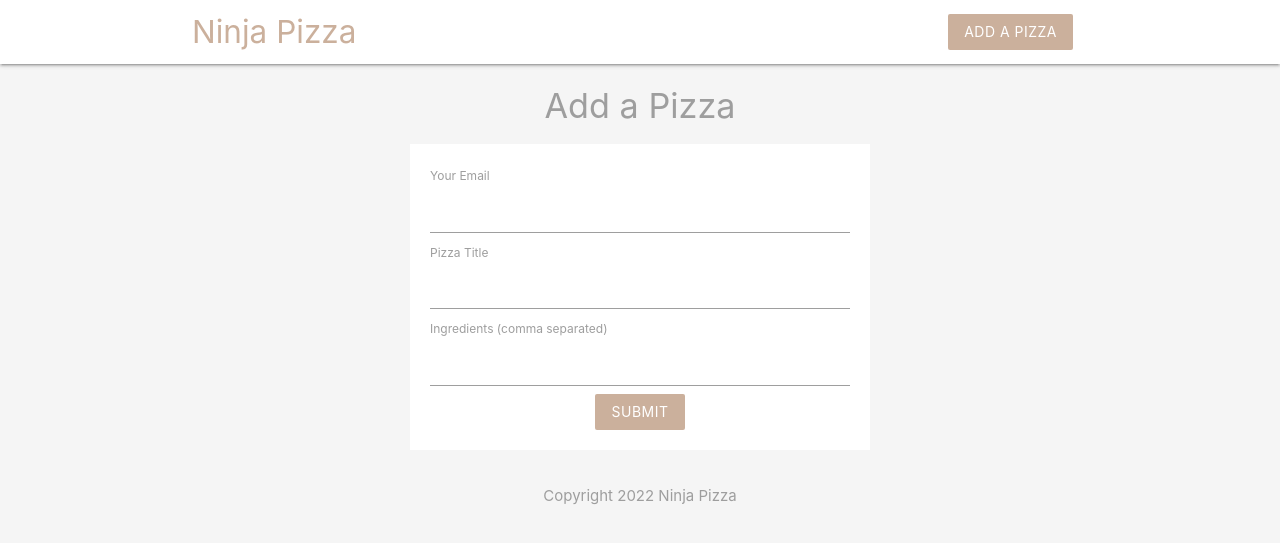
After one commit to Byenna/Ninja-Pizza-Project, a PHP site: page /add.php in a window 1280 px wide. The commit adds this page. Shown: the top 543 px of the page. Run offline with PHP 8.4, Linux system fonts and the light colour scheme; some libraries are stand-ins or nearby versions.

Commit message:
added serverside validation

```diff
--- /dev/null
+++ b/add.php
@@ -0,0 +1,63 @@
+<?php
+
+	if(isset($_POST['submit'])){
+
+		$email = $title = $ingredients = '';
+
+		// check email
+		if(empty($_POST['email'])){
+			echo 'An email is required <br />';
+		} else{
+			$email = $_POST['email'];
+			if(!filter_var($email, FILTER_VALIDATE_EMAIL)){
+				echo 'Email must be a valid email address';
+			}
+		}
+
+		// check title
+		if(empty($_POST['title'])){
+			echo 'A title is required <br />';
+		} else{
+			$title = $_POST['title'];
+			if(!preg_match('/^[a-zA-Z\s]+$/', $title)){
+				echo 'Title must be letters and spaces only';
+			}
+		}
+
+		// check ingredients
+		if(empty($_POST['ingredients'])){
+			echo 'At least one ingredient is required <br />';
+		} else{
+			$ingredients = $_POST['ingredients'];
+			if (!preg_match('/^([a-zA-Z\s]+)(,\s*[a-zA-Z\s]*)*$/', $ingredients)){
+				echo 'Ingredients must be a comma separated list';
+			}
+		}
+
+	} // end POST check
+
+?>
+
+<!DOCTYPE html>
+<html>
+
+	<?php include('templates/header.php'); ?>
+
+	<section class="container grey-text">
+		<h4 class="center">Add a Pizza</h4>
+		<form class="white" action="add.php" method="POST">
+			<label>Your Email</label>
+			<input type="text" name="email">
+			<label>Pizza Title</label>
+			<input type="text" name="title">
+			<label>Ingredients (comma separated)</label>
+			<input type="text" name="ingredients">
+			<div class="center">
+				<input type="submit" name="submit" value="Submit" class="btn brand z-depth-0">
+			</div>
+		</form>
+	</section>
+
+	<?php include('templates/footer.php'); ?>
+
+</html>
--- a/index.php
+++ b/index.php
@@ -13,6 +13,7 @@
 
     include "templates/header.php";
 
+
     include "templates/footer.php";
 
     ?>
--- a/templates/header.php
+++ b/templates/header.php
@@ -12,6 +12,11 @@
         .brand-text {
             color: #cbb09c !important;
         }
+        form {
+            max-width: 460px;
+            margin: 20px auto;
+            padding: 20px;
+        }
     </style>
 </head>
 
```
Also changed, not shown: README.md.
